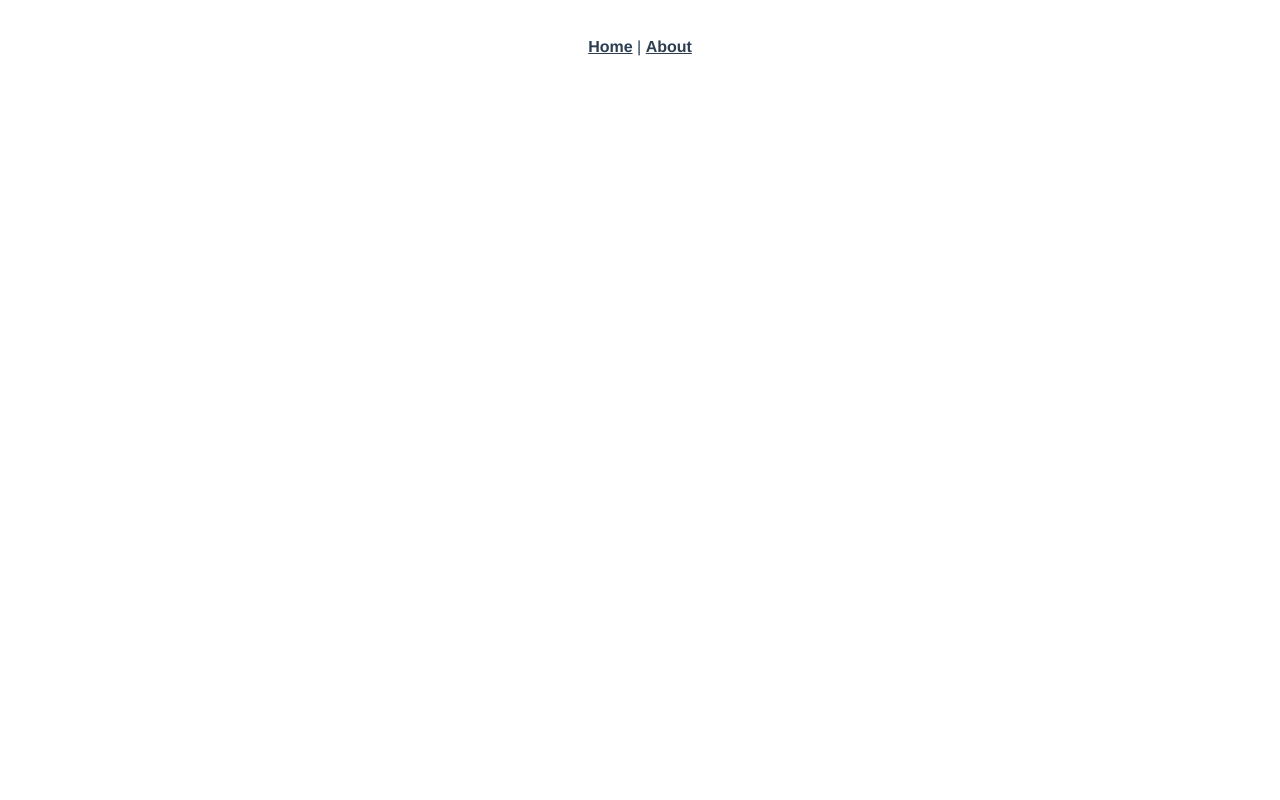
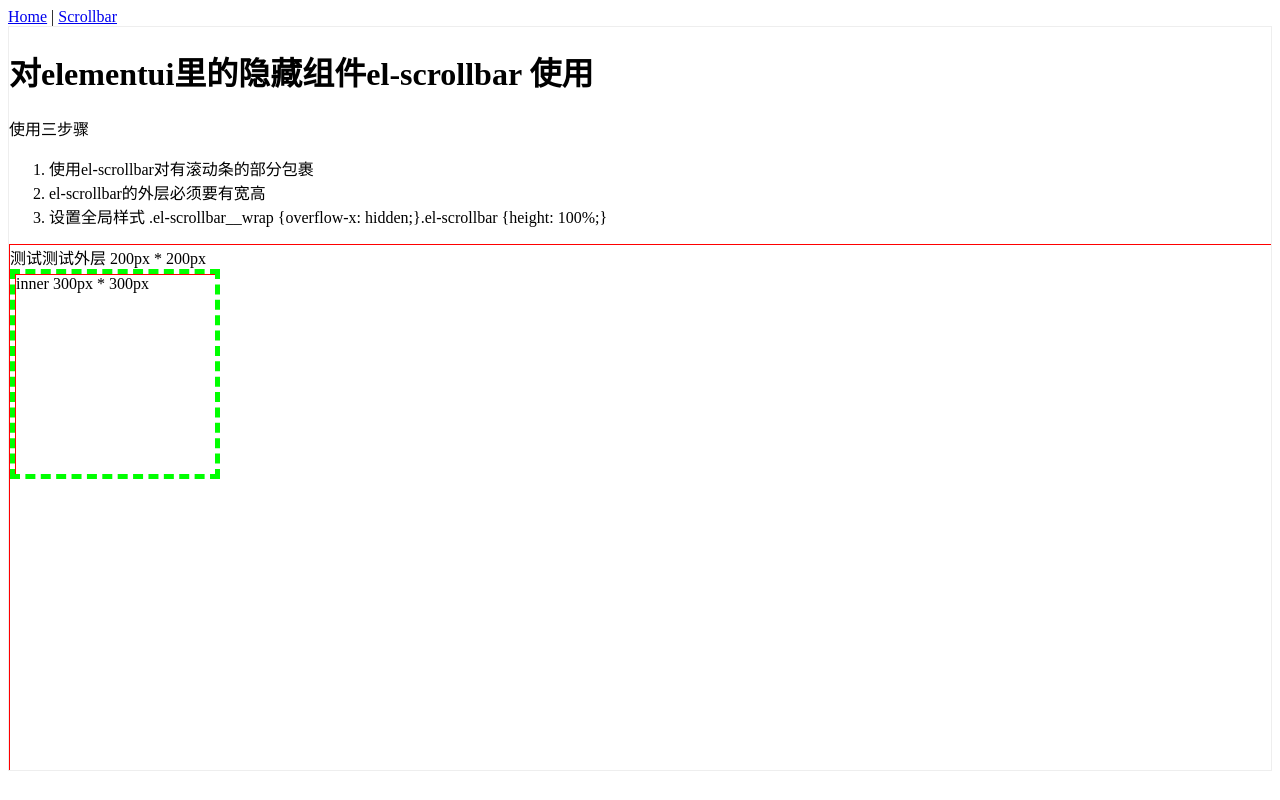
Before and after one commit to zhoudong666/icon-svg, a Vue app: page /scrollbar in a window 1280 px wide. Built offline with nearby package versions, Linux system fonts and the light colour scheme.

Commit message:
内部组件scrollbar的使用

```diff
--- a/src/App.vue
+++ b/src/App.vue
@@ -2,30 +2,19 @@
   <div id="app">
     <div id="nav">
       <router-link to="/">Home</router-link> |
-      <router-link to="/about">About</router-link>
+      <router-link to="/scrollbar">Scrollbar</router-link>
     </div>
-    <router-view />
+    <div class="box">
+      <el-scrollbar>
+        <router-view />
+      </el-scrollbar>
+    </div>
   </div>
 </template>
 
 <style lang="scss">
-#app {
-  font-family: Avenir, Helvetica, Arial, sans-serif;
-  -webkit-font-smoothing: antialiased;
-  -moz-osx-font-smoothing: grayscale;
-  text-align: center;
-  color: #2c3e50;
-}
-
-#nav {
-  padding: 30px;
-  a {
-    font-weight: bold;
-    color: #2c3e50;
-
-    &.router-link-exact-active {
-      color: #42b983;
-    }
-  }
+.box {
+  height: calc(100vh - 57px);
+  border: 1px solid #eee;
 }
 </style>
--- a/src/main.js
+++ b/src/main.js
@@ -8,6 +8,11 @@ import router from './router'
 
 import './icons' // 代替单个 icons里的 svg 文件导入
 
+// 作为测试,直接引入全部组件
+import ElementUI from 'element-ui'
+import 'element-ui/lib/theme-chalk/index.css'
+Vue.use(ElementUI)
+
 Vue.config.productionTip = false
 
 new Vue({
--- a/src/router/index.js
+++ b/src/router/index.js
@@ -11,12 +11,13 @@ const routes = [
     component: Home
   },
   {
-    path: '/about',
-    name: 'About',
+    path: '/scrollbar',
+    name: 'Scrollbar',
     // route level code-splitting
-    // this generates a separate chunk (about.[hash].js) for this route
+    // this generates a separate chunk (scrollbar.[hash].js) for this route
     // which is lazy-loaded when the route is visited.
-    component: () => import(/* webpackChunkName: "about" */ '../views/About.vue')
+    component: () =>
+      import(/* webpackChunkName: "scrollbar" */ '../views/Scrollbar.vue')
   }
 ]
 
--- a/src/views/About.vue
+++ /dev/null
@@ -1,6 +0,0 @@
-<template>
-  <div class="about">
-    <h1>This is an about page</h1>
-    <div style="height:1000px;border:1px solid red">1213</div>
-  </div>
-</template>
--- a/src/views/Home.vue
+++ b/src/views/Home.vue
@@ -1,9 +1,10 @@
 <template>
   <div class="home">
-    <h4>添加颜色，hover</h4>
+    <h2>icon-svg 自定义icon组件使用</h2>
+    <h4>1 添加颜色，hover</h4>
     <icon-svg class="red" icon-name="friend-fields"></icon-svg>
     <h4>
-      添加事件 <icon-svg class="event" icon-name="add" @click="eventHandle" />
+      2 添加事件 <icon-svg class="event" icon-name="add" @click="eventHandle" />
     </h4>
     <div>{{ num }}</div>
   </div>
--- /dev/null
+++ b/src/views/Scrollbar.vue
@@ -0,0 +1,36 @@
+<template>
+  <div class="scrollbar">
+    <h1>对elementui里的隐藏组件el-scrollbar 使用</h1>
+    <div>使用三步骤</div>
+    <ol>
+      <li>使用el-scrollbar对有滚动条的部分包裹</li>
+      <li>el-scrollbar的外层必须要有宽高</li>
+      <li>
+        设置全局样式 .el-scrollbar__wrap {overflow-x: hidden;}.el-scrollbar
+        {height: 100%;}
+      </li>
+    </ol>
+    <div style="height:1000px;border:1px solid red;width:2000px;">
+      <div>
+        测试测试外层 200px * 200px
+      </div>
+      <div style="height:200px;width:200px;border:5px dashed #0f0">
+        <el-scrollbar>
+          <div style="height:300px;width:300px;border:1px solid #f00">
+            inner 300px * 300px
+          </div>
+        </el-scrollbar>
+      </div>
+    </div>
+  </div>
+</template>
+
+<style>
+/* 一定要是全局的样式 */
+.el-scrollbar__wrap {
+  overflow-x: hidden;
+}
+.el-scrollbar {
+  height: 100%;
+}
+</style>
```
